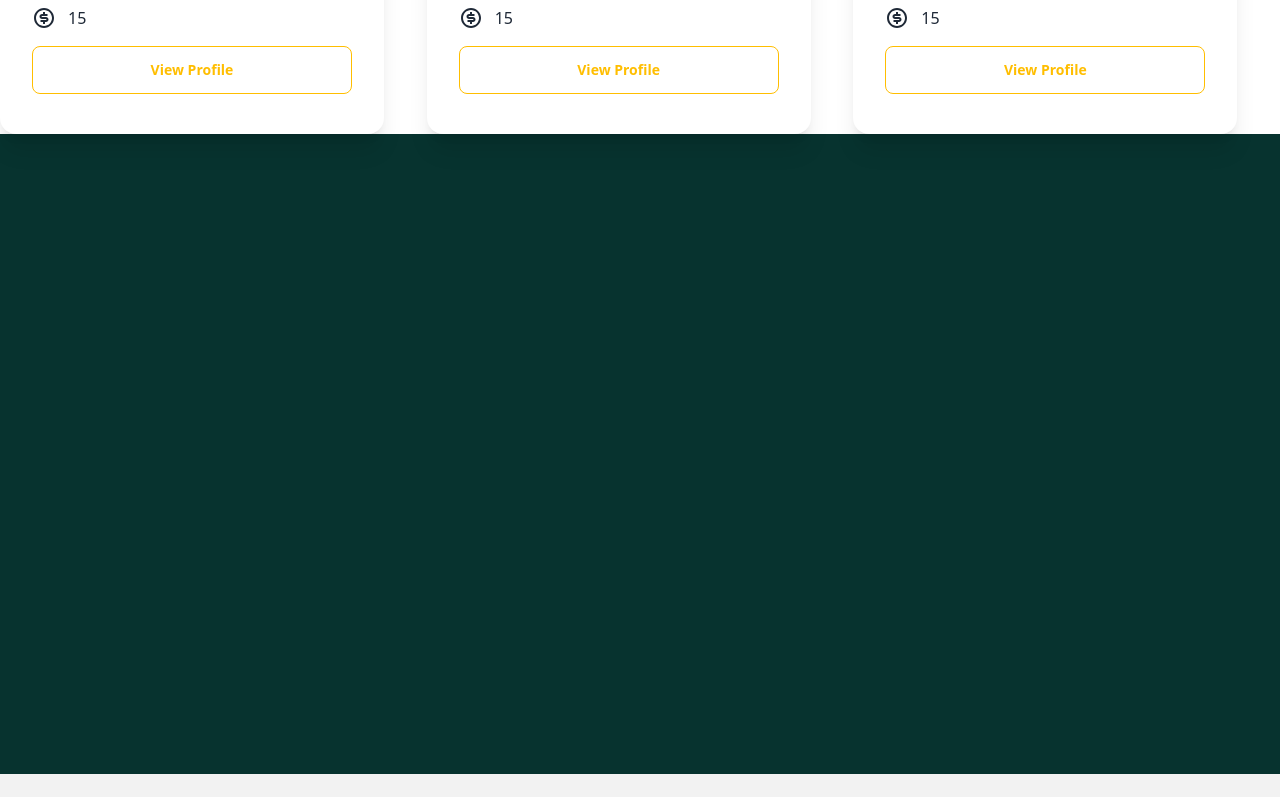
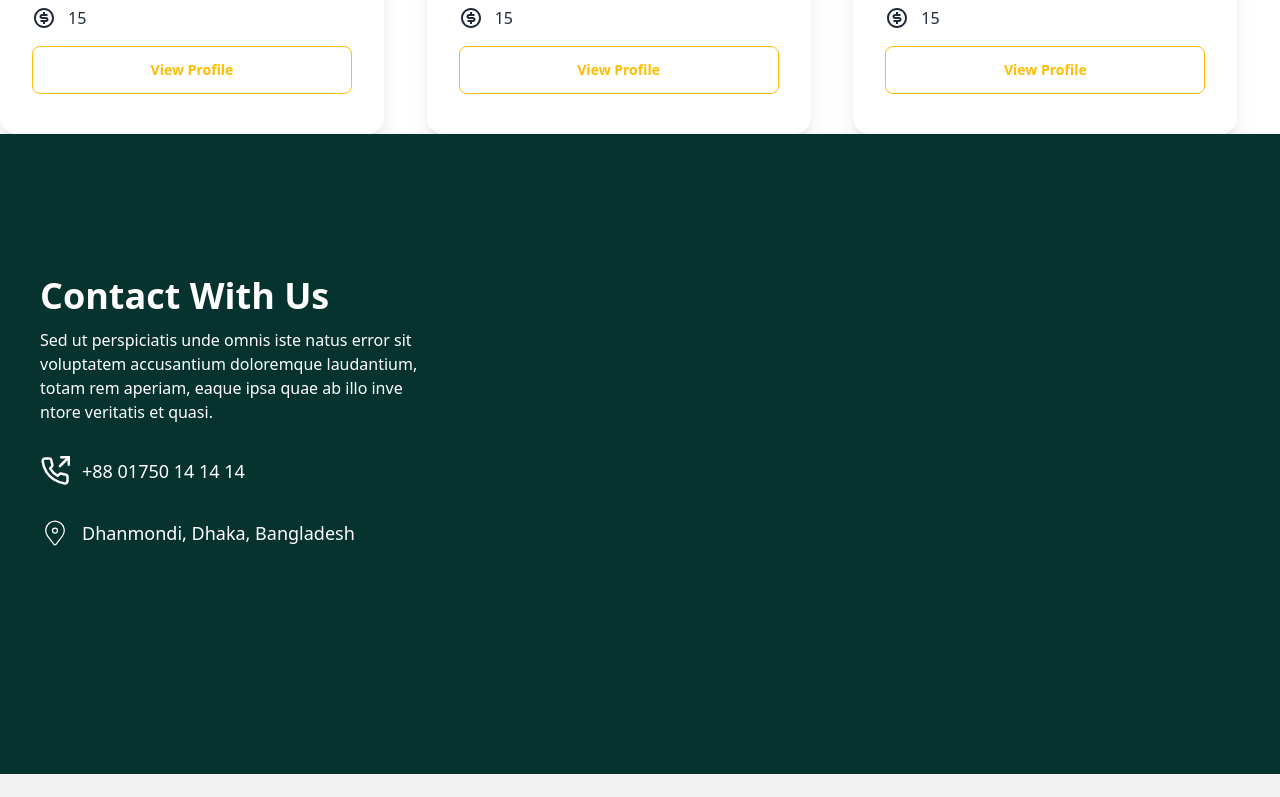
Before and after one commit to tawhid3482/Doc-Hourse, a React (Vite) app: page / in a window 1280 px wide. Shown: the part 3263-4060 px from the top of the page. Built offline with nearby package versions, Linux system fonts and the light colour scheme.

Commit message:
email.js

```diff
--- a/package.json
+++ b/package.json
@@ -14,6 +14,7 @@
     "firebase": "^10.8.0",
     "react": "^18.2.0",
     "react-dom": "^18.2.0",
+    "react-hook-form": "^7.50.1",
     "swiper": "^11.0.6"
   },
   "devDependencies": {
--- a/src/Home/ContactEmail/Email.jsx
+++ b/src/Home/ContactEmail/Email.jsx
@@ -1,16 +1,33 @@
-import background from '../../assets/Banner/Rectangle.png'
+import background from "../../assets/Banner/Rectangle.png";
+import { FiPhoneOutgoing } from "react-icons/fi";
+import { CiLocationOn } from "react-icons/ci";
+
+
 const Email = () => {
-    return (
-        <div>
-            <div className="">
-                <img src={background} alt="" />
-                <div className="">
-
-                </div>
-                <div className=""></div>
+  return (
+    <div>
+      <div className="relative">
+        <img src={background} alt="" />
+        <div className="absolute lg:-mt-[550px] text-white p-10">
+        <div className="flex-col md:flex-row md:flex md:justify-between md:items-center">
+          <div className=" md:w-1/3">
+            <p className="text-4xl my-3 font-bold text-white">Contact With Us</p>
+            <h2>Sed ut perspiciatis unde omnis iste natus error sit voluptatem accusantium doloremque laudantium, totam rem aperiam, eaque ipsa quae ab illo inve ntore veritatis et quasi.</h2>
+            <div className="my-8 flex gap-3 items-center">
+                <FiPhoneOutgoing className="text-3xl"></FiPhoneOutgoing>
+                <p className="text-lg">+88 01750 14 14 14</p>
             </div>
+            <div className=" flex gap-3 items-center">
+                <CiLocationOn className="text-3xl"></CiLocationOn>
+                <p className="text-lg">Dhanmondi, Dhaka, Bangladesh</p>
+            </div>
+          </div>
+          <div className="md:w-2/3"></div>
         </div>
-    );
+        </div>
+      </div>
+    </div>
+  );
 };
 
 export default Email;
```
Also changed, not shown: 1 other file (tests, documents, lock files or other folders).
